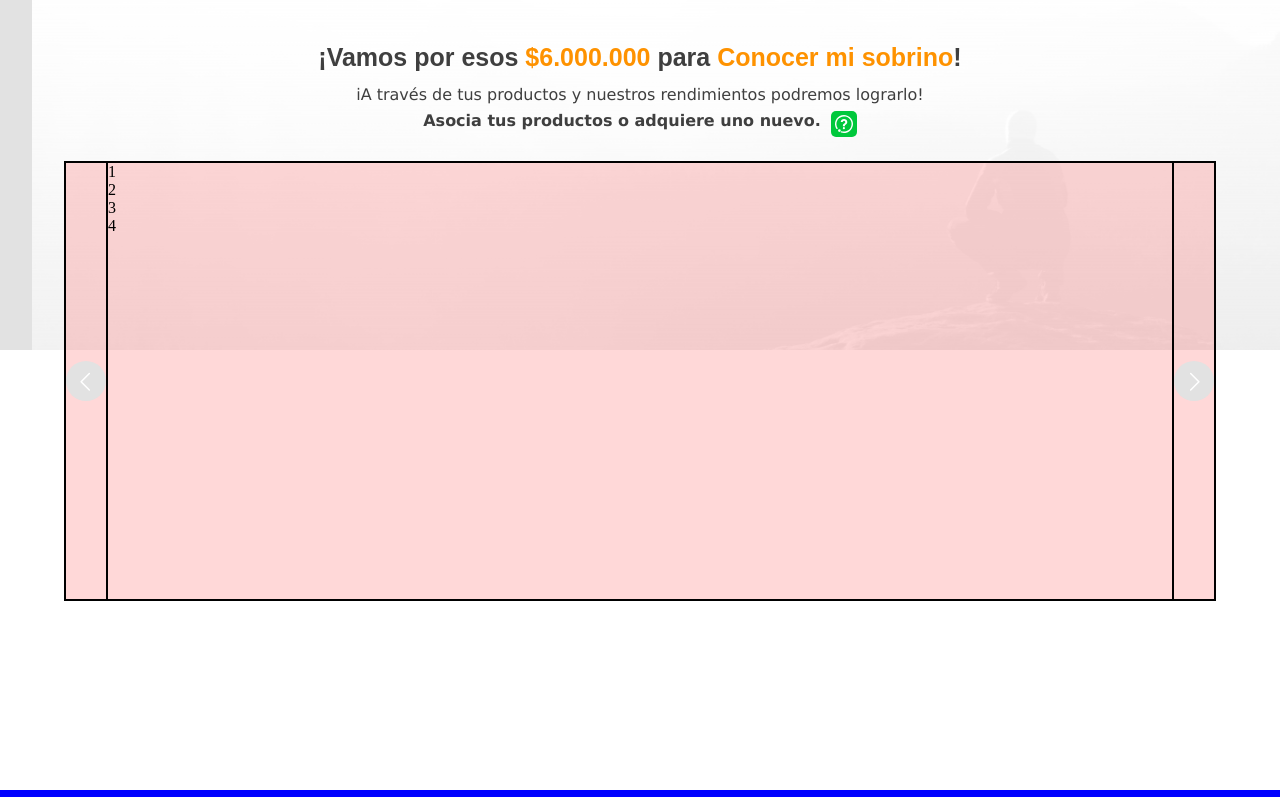
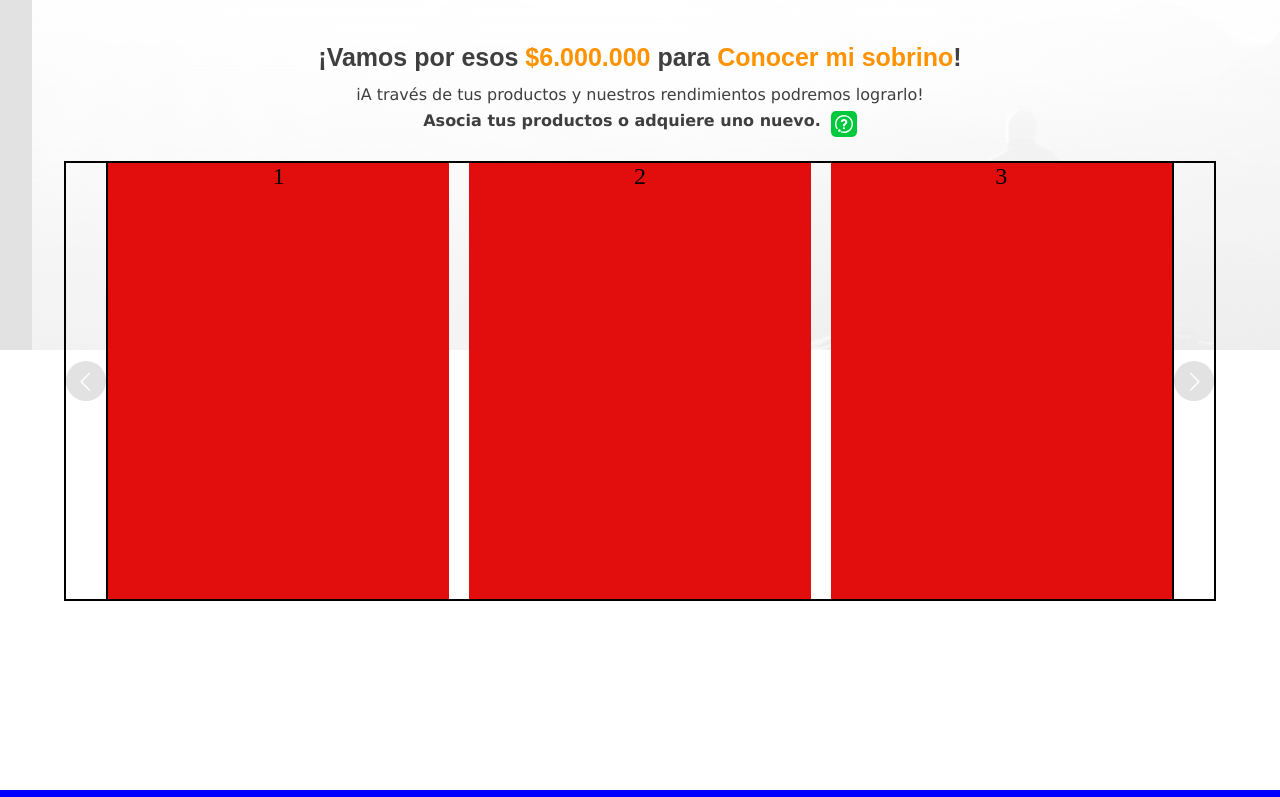
Before and after one commit to davidhhv3/skandia-frontend, an Angular app: page / in a window 1280 px wide. Shown: the part 535-1332 px from the top of the page. Built offline with nearby package versions, Linux system fonts and the light colour scheme.

Commit message:
carrusel function

```diff
--- a/src/app/layout/components/cards-container/cards-container.css
+++ b/src/app/layout/components/cards-container/cards-container.css
@@ -1,5 +1,4 @@
 .carousel-container{
-    background-color: rgba(255, 0, 0, 0.151);
     width: 100%;
     height: 100%;
     display: flex;
@@ -10,10 +9,24 @@
      display: flex;
     align-items: center;
 }
-.carousel-cards{
-    border: 1px solid black;
-    flex: 1;
+.carousel-cards {
+  border: 1px solid black;
+  flex: 1;
+  display: flex;
+  justify-content: space-between;
+  align-items: center;
+  gap: 20px;
 }
+
+.carousel-card {
+  flex: 1;
+  background-color: rgb(226, 14, 14);
+  text-align: center;
+  font-size: 24px;
+  width: 100%;
+  height: 100%;
+}
+
 .flip-horizontal{
     transform: scaleX(-1);
 }
--- a/src/app/layout/components/cards-container/cards-container.html
+++ b/src/app/layout/components/cards-container/cards-container.html
@@ -5,15 +5,15 @@
         alt="Anterior"
         class="button-icon flip-horizontal"
         (mouseenter)="isHoverLeft = true"
-        (mouseleave)="isHoverLeft = false" />
+        (mouseleave)="isHoverLeft = false"
+        (click)="prevCard()"/>
   </div>
 
   <!-- Contenedor central de tarjetas -->
   <div class="carousel-cards">
-    <div class="carousel-card">1</div>
-    <div class="carousel-card">2</div>
-    <div class="carousel-card">3</div>
-    <div class="carousel-card">4</div>
+    <div class="carousel-card" *ngFor="let card of visibleCards">
+      {{ card }}
+    </div>
   </div>
 
   <!-- Botón derecha -->
@@ -22,6 +22,7 @@
         alt="Siguiente"
         class="button-icon"
         (mouseenter)="isHoverRight = true"
-        (mouseleave)="isHoverRight = false" />
+        (mouseleave)="isHoverRight = false"
+        (click)="nextCard()"/>
   </div>
 </div>
--- a/src/app/layout/components/cards-container/cards-container.ts
+++ b/src/app/layout/components/cards-container/cards-container.ts
@@ -1,12 +1,40 @@
 import { Component } from '@angular/core';
+import { CommonModule } from '@angular/common';
 
 @Component({
   selector: 'app-cards-container',
-  imports: [],
+  imports: [CommonModule],
   templateUrl: './cards-container.html',
   styleUrl: './cards-container.css'
 })
 export class CardsContainer {
   isHoverLeft = false;
   isHoverRight = false;
+
+   // Tarjetas (pueden venir de un servicio o API)
+  cards = [1, 2, 3, 4];
+
+  // Índice de la tarjeta actual
+  currentIndex = 0;
+
+  get visibleCards() {
+    // Siempre muestra 3 cards a partir del índice actual
+    const total = this.cards.length;
+    return [
+      this.cards[this.currentIndex % total],
+      this.cards[(this.currentIndex + 1) % total],
+      this.cards[(this.currentIndex + 2) % total],
+    ];
+  }
+
+  prevCard() {
+    // retrocede cíclico
+    this.currentIndex =
+      (this.currentIndex - 1 + this.cards.length) % this.cards.length;
+  }
+
+  nextCard() {
+    // avanza cíclico
+    this.currentIndex = (this.currentIndex + 1) % this.cards.length;
+  }
 }
```
